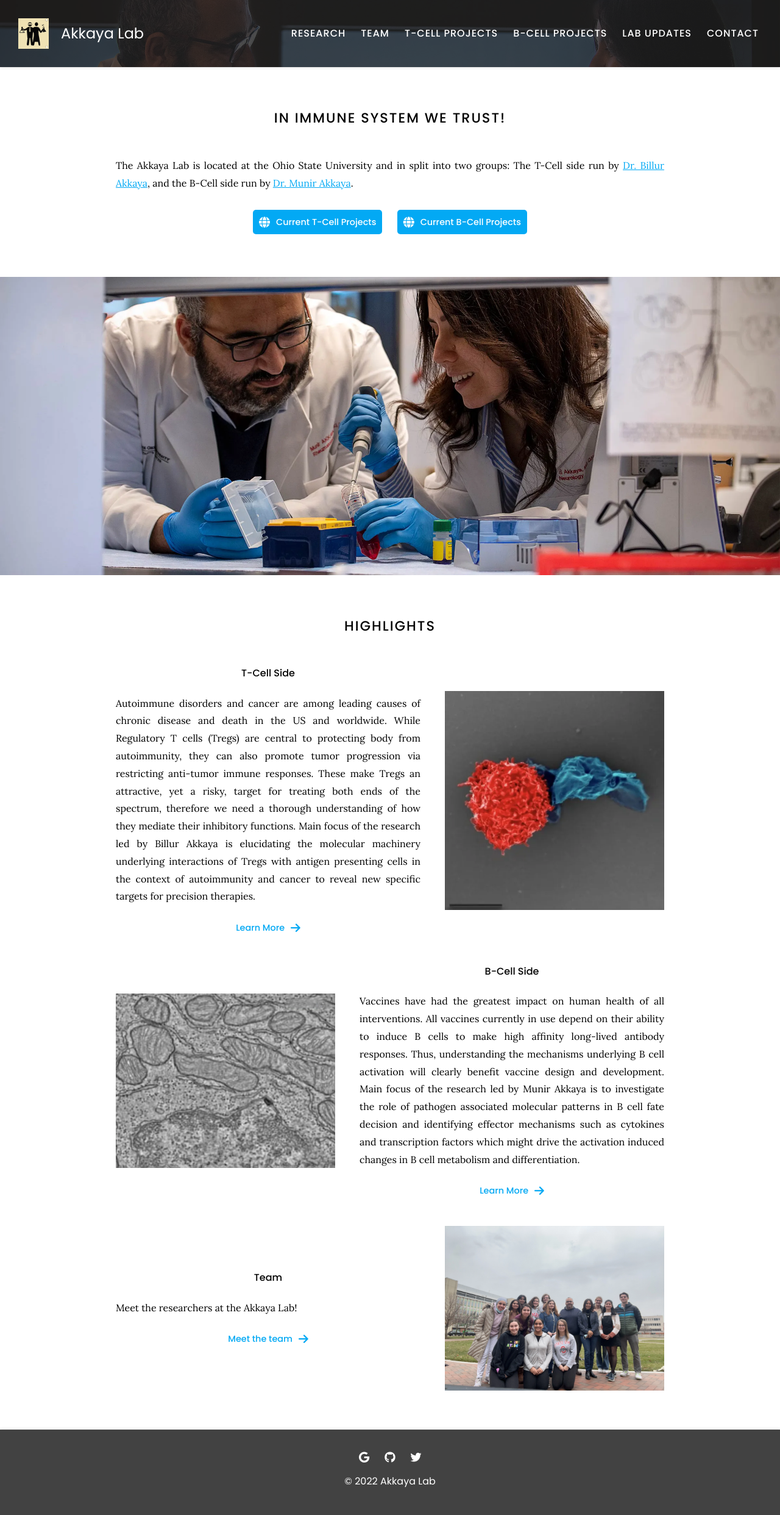
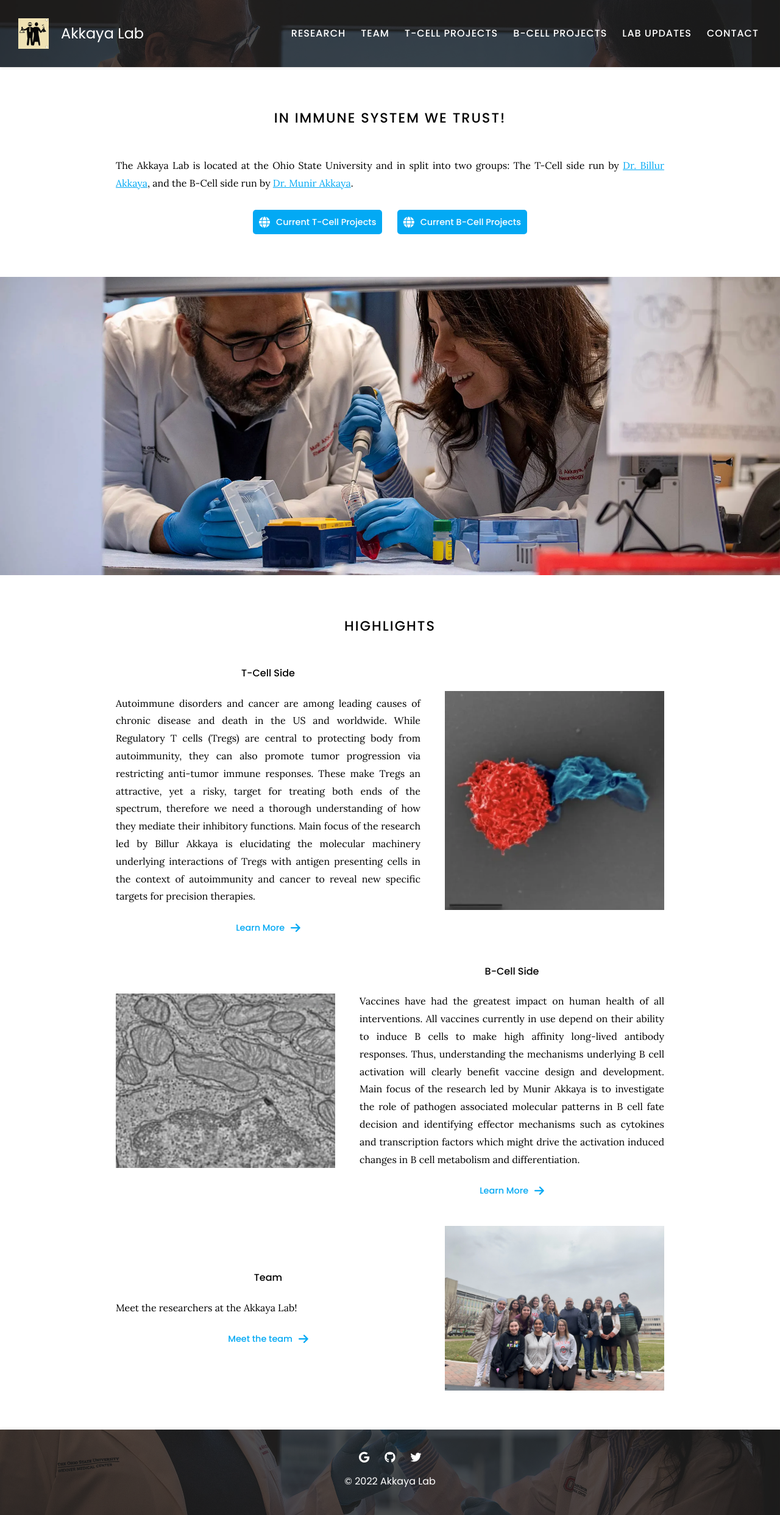
Before and after one commit to Harrisonthow/akkaya-lab, a Jekyll site: the page built from index.md, in a window 1280 px wide. Shown: the whole page at 61% size. Built offline with Jekyll 4.4.1, drawn with Linux system fonts in a browser that asks for light colours.

Commit message:
Update footer.html

```diff
--- a/_includes/footer.html
+++ b/_includes/footer.html
@@ -11,7 +11,7 @@
   {%- assign dark = true -%}
 {%- endif -%}
 
-<footer background-image: url('images/akkayabottom.jpg');>
+<footer {% if background %}class="background"{% endif %} {% if background %}style="--background: url('{{ background | relative_url }}')"{% endif %} data-dark="{{ dark }}">
 
   <!--
   <div class="footer_row">
```
